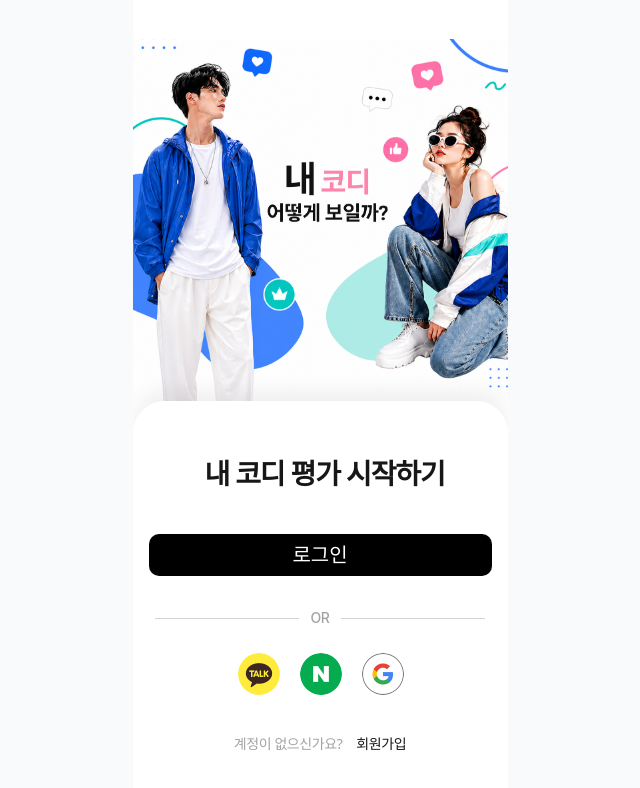
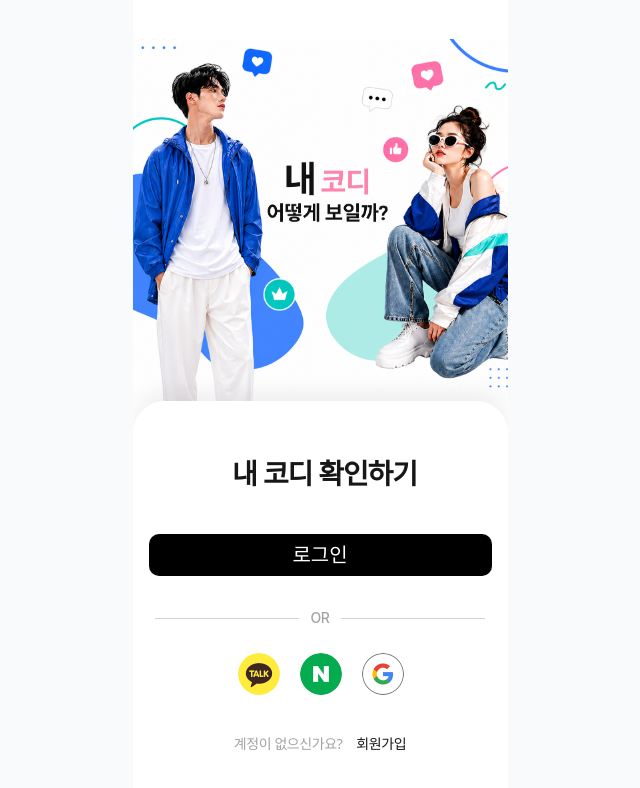
Before and after one commit to Jeongchani/codinator, a React (Vite) app in the folder apps/web/: page /loginSelect in a window 1280 px wide. Shown: the top 788 px of the page, without its empty margins (320-960 px from the left). Built offline with nearby package versions, Linux system fonts and the light colour scheme; no server answers.

Commit message:
문구 수정
.

```diff
--- a/apps/web/src/pages/login/LoginSelect.tsx
+++ b/apps/web/src/pages/login/LoginSelect.tsx
@@ -528,7 +528,7 @@ export default function LoginSelect() {
       </section>
 
       <section className={styles.contentPanel}>
-        <h1 className={styles.title}>내 코디 평가 시작하기</h1>
+        <h1 className={styles.title}>내 코디 확인하기</h1>
 
         <button
           type="button"
```
